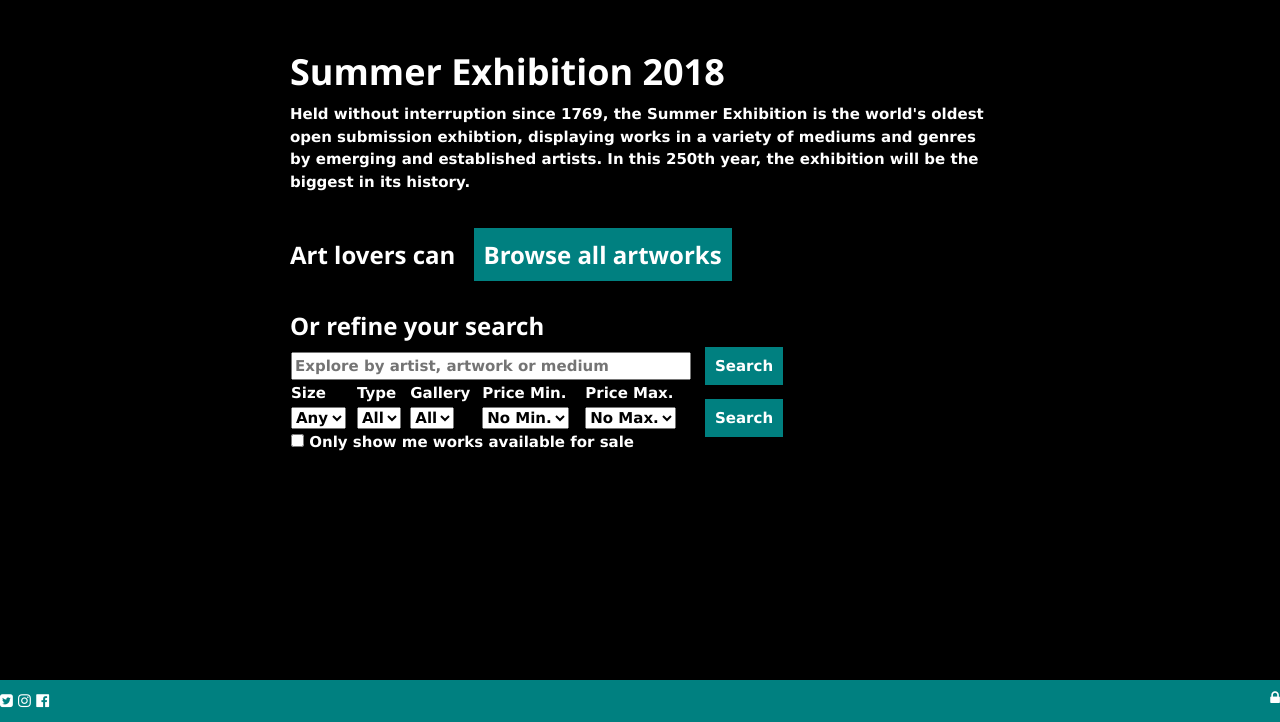
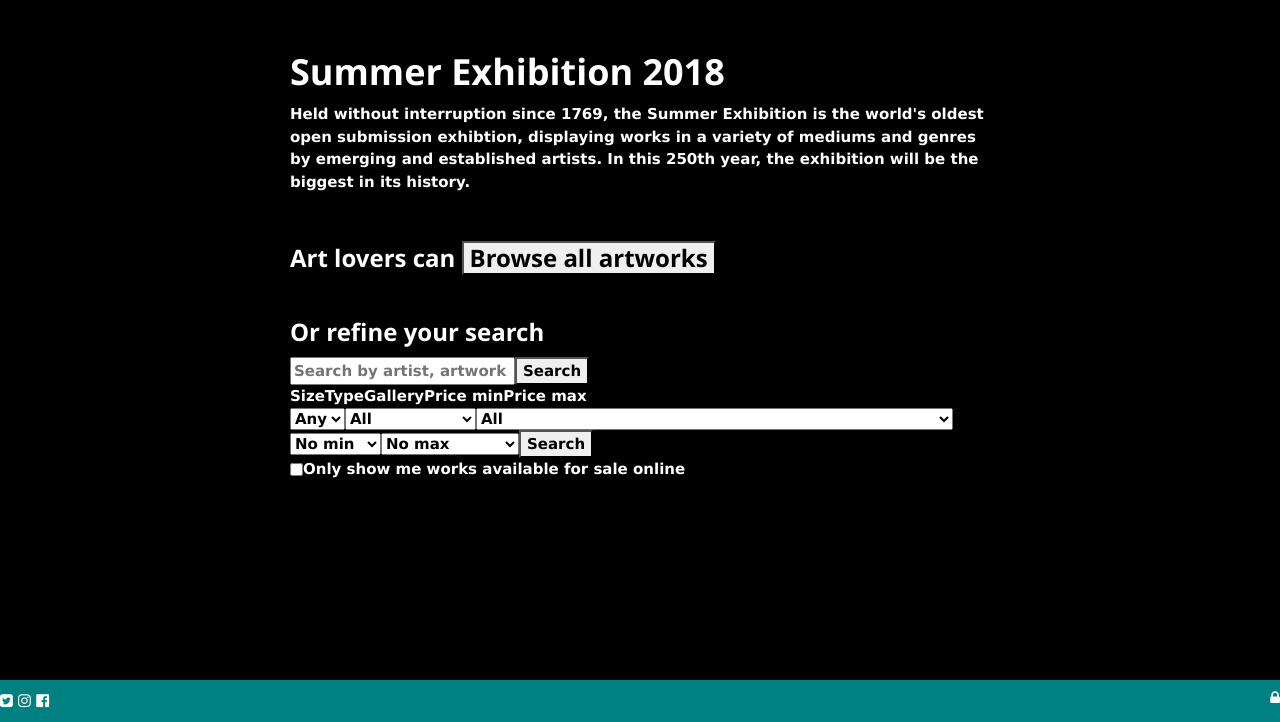
Before and after one commit to TashRMIT/Take2, a PHP site: page / in a window 1280 px wide. Shown: the part 78-800 px from the top of the page. Run offline with PHP 8.4, Linux system fonts and the light colour scheme; some libraries are stand-ins or nearby versions.

Commit message:
Update index.php

```diff
--- a/index.php
+++ b/index.php
@@ -25,8 +25,10 @@
     <link rel="stylesheet" href="https://cdnjs.cloudflare.com/ajax/libs/font-awesome/4.7.0/css/font-awesome.min.css">
 
 	<!-- RA Styles -->
-	<link href="css/w3.css" rel="stylesheet">
+	<!--<link rel="stylesheet" href="css/racss.css" />-->
+	<link href="css/w3.css" rel="stylesheet" />
 	<link rel="stylesheet" href="css/styles.css" />
+
 
 </head>
 
@@ -46,58 +48,102 @@
 		<h1>Summer Exhibition 2018</h1>
 		<p>Held without interruption since 1769, the Summer Exhibition is the world's oldest open submission exhibtion, displaying works in a variety of mediums and genres by emerging and established artists. In this 250th year, the exhibition will be the biggest in its history.</p>
 		<br />
-		<h3>Art lovers can <a href="#" class="browseButton">Browse all artworks</a></h3>
+		<h3>Art lovers can <button href="#" class="searchButton">Browse all artworks</button></h3>
 		<br />
 		<h3>Or refine your search</h3>
-		<table>
-			<form>
-				<tr>
-					<td colspan="5"><input type="text" class="searchBox" name="nameOfArtwork" placeholder="Explore by artist, artwork or medium" /></td>
-					<td><a href="#" class="browseButton">Search</a></td>
-				</tr>
+		<div id="searchArea">
+			<form class="new_search" id="new_search" action="" accept-charset="UTF-8" method="get">
+				<div class='form-inline searchBox'>
+					<input name="utf8" type="hidden" value="&#x2713;" />
+					<input class="search_form-input filter-search_form-input" placeholder="Search by artist, artwork, medium, catalogue no." type="search" name="search[query]" id="search_query" />
+					<button name="button" type="submit" class="searchButton">Search</button>
+				</div>
+
+				<div class="form-inline">
+					<label for="search_size" class="sizeLabel">Size</label>
+					<label for="search_type" class="typeLabel">Type</label>
+					<label for="search_gallery" class="galleryLabel">Gallery</label>
+					<label for="search_price_min" class="minLabel">Price min</label>
+					<label for="search_price_max" class="maxLabel">Price max</label>
+				</div>
+
+				<div class="form-inline">
+					<select name="search[size]" id="search_size">
+						<option value="Any">Any</option>
+						<option value="S">S</option>
+						<option value="M">M</option>
+						<option value="L">L</option>
+						<option value="XL">XL</option>
+					</select>
+
+					<select name="search[type]" id="search_type" class="searchFields">
+						<option value="All">All</option>
+						<option value="Print">Print</option>
+						<option value="Painting">Painting</option>
+						<option value="Architecture">Architecture</option>
+						<option value="Drawing">Drawing</option>
+						<option value="Film">Film</option>
+						<option value="Photography">Photography</option>
+						<option value="Sculpture">Sculpture</option>
+						<option value="Other">Other</option>
+					</select>
+
+					<select name="search[gallery]" id="search_gallery" class="galleryField">
+						<option value="All">All</option>
+						<option value="courtyard-and-staircase">Courtyard and Staircase, Vestibule and Sackler Stairs</option>
+						<option value="wohl-central-hall">Wohl Central Hall</option>
+						<option value="gallery-iii">Gallery III</option>
+						<option value="gallery-iv">Gallery IV</option>
+						<option value="gallery-v">Gallery V</option>
+						<option value="gallery-vi">Gallery VI</option>
+						<option value="gallery-vii">Gallery VII</option>
+						<option value="gallery-viii">Gallery VIII</option>
+						<option value="gallery-ix">Gallery IX</option>
+						<option value="lecture-room">Lecture Room</option>
+						<option value="north-sackler-gallery">North Sackler Gallery</option>
+						<option value="south-sackler-gallery">South Sackler Gallery</option>
+						<option value="west-sackler-gallery">West Sackler Gallery</option>
+						<option value="mcaulay-gallery">Wohl Entrance Hall and McAulay Gallery</option>
+					</select>
+
+					<select name="search[price_min]" id="search_price_min">
+						<option value="No min">No min</option>
+						<option value="£100">£100</option>
+						<option value="£300">£300</option>
+						<option value="£500">£500</option>
+						<option value="£1,000">£1,000</option>
+						<option value="£2,000">£2,000</option>
+						<option value="£3,000">£3,000</option>
+						<option value="£5,000">£5,000</option>
+						<option value="£10,000">£10,000</option>
+						<option value="£50,000">£50,000</option>
+						<option value="£80,000">£80,000</option>
+					</select>
+
+					<select name="search[price_max]" id="search_price_max">
+						<option value="No max">No max</option>
+						<option value="£100">£100</option>
+						<option value="£300">£300</option>
+						<option value="£500">£500</option>
+						<option value="£1,000">£1,000</option>
+						<option value="£2,000">£2,000</option>
+						<option value="£3,000">£3,000</option>
+						<option value="£5,000">£5,000</option>
+						<option value="£10,000">£10,000</option>
+						<option value="£50,000">£50,000</option>
+						<option value="£80,000">£80,000</option>
+						<option value="£2,000,000">£2,000,000</option>
+						<option value="£350,000,000">£350,000,000</option>
+					</select>
+					<button name="button" type="submit" class="searchButton">Search</button>
+				</div>
+				<div class="form-inline">
+					<input name="search[online_only]" type="hidden" value="0" />
+					<input class="icheck" type="checkbox" value="1" name="search[online_only]" id="search_online_only" />
+					<label for="search_online_only">Only show me works available for sale online</label>
+				</div>
 			</form>
-			<form>
-				<tr>
-					<td>Size</td>
-					<td>Type</td>
-					<td>Gallery</td>
-					<td>Price Min.</td>
-					<td>Price Max.</td>
-					<td></td>
-				</tr>
-				<tr>
-					<td>
-						<select>
-							<option>Any</option>
-						</select>
-					</td>
-					<td>
-						<select>
-							<option>All</option>
-						</select>
-					</td>
-					<td>
-						<select>
-							<option>All</option>
-						</select>
-					</td>
-					<td>
-						<select>
-							<option>No Min.</option>
-						</select>
-					</td>
-					<td>
-						<select>
-							<option>No Max.</option>
-						</select>
-					</td>
-					<td><a href="#" class="browseButton">Search</a></td>
-				</tr>
-				<tr>
-					<td colspan="6"><input type="checkbox" name="saleOnly" /> Only show me works available for sale</td>
-				</tr>
-			</form>
-		</table>
+		</div>
 	</main>
 	<footer id="footer">
         <a href="https://twitter.com/RL_Genius" class="fa fa-twitter-square w3-left-align"></a>
```
